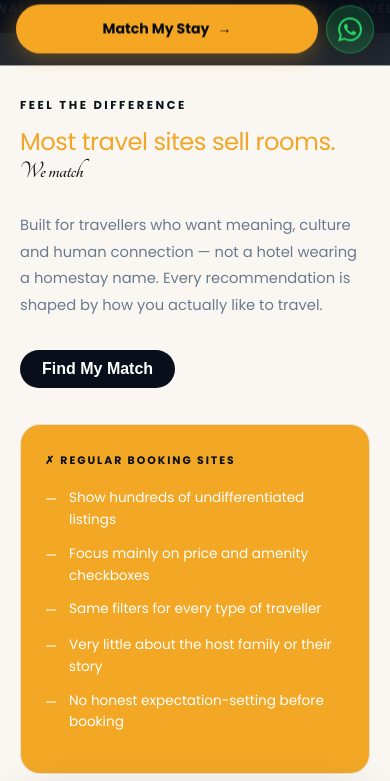
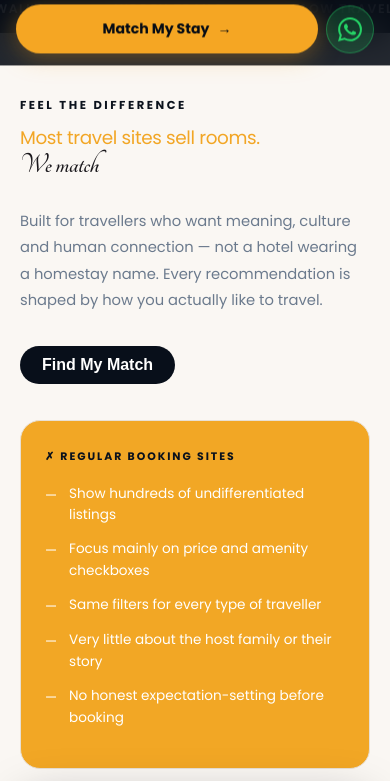
Before and after one commit to aseempsri/ezyescape, a React (Vite) app in the folder web/: page / in a window 390 px wide. Shown: the part 860-1641 px from the top of the page. Built offline with nearby package versions, Linux system fonts and the light colour scheme; no server answers; grey boxes are pictures that could not be loaded.

Commit message:
Scale Feel the Difference headlines: smaller orange line, larger one-line script.
Co-authored-by: Cursor <cursoragent@cursor.com>

```diff
--- a/web/src/styles/index.css
+++ b/web/src/styles/index.css
@@ -1033,7 +1033,7 @@ nav.solid {
 }
 .why-big-text {
   font-family: 'Poppins', sans-serif;
-  font-size: clamp(1.75rem, 5vw, 2.8rem);
+  font-size: clamp(1.3rem, 2.2vw, 1.7rem);
   font-weight: 400; line-height: 1.08; color: #f2a625;
   margin-bottom: 28px; letter-spacing: -0.02em;
 
@@ -1041,13 +1041,14 @@ nav.solid {
 .why-section .why-big-line {
   display: inline-block;
   white-space: nowrap;
+  font-size: clamp(1.3rem, 2.2vw, 1.7rem);
 }
 .why-section .why-script-line {
   display: inline-block;
   white-space: nowrap;
   max-width: 100%;
   font-family: 'Tangerine', cursive;
-  font-size: clamp(1.9rem, 3.2vw, 3.1rem);
+  font-size: clamp(2.4rem, 3.9vw, 3.55rem);
   line-height: 1.05;
   color: #1a181c;
 }
--- a/web/src/styles/mobile.css
+++ b/web/src/styles/mobile.css
@@ -154,16 +154,16 @@
 
   /* ─── TYPOGRAPHY BLOCKS ─── */
   .why-big-text {
-    font-size: clamp(1.45rem, 6.2vw, 2.2rem) !important;
+    font-size: clamp(1.15rem, 4.2vw, 1.45rem) !important;
     line-height: 1.12 !important;
   }
   .why-section .why-big-line {
     white-space: nowrap;
-    font-size: inherit;
+    font-size: clamp(1.15rem, 4.2vw, 1.45rem) !important;
   }
   .why-section .why-script-line {
     white-space: nowrap;
-    font-size: clamp(1.45rem, 6.2vw, 2.35rem) !important;
+    font-size: clamp(1.85rem, 7vw, 2.6rem) !important;
   }
   .why-big-text span[style*="Tangerine"] {
     font-size: clamp(3rem, 14vw, 4.8rem) !important;
```
